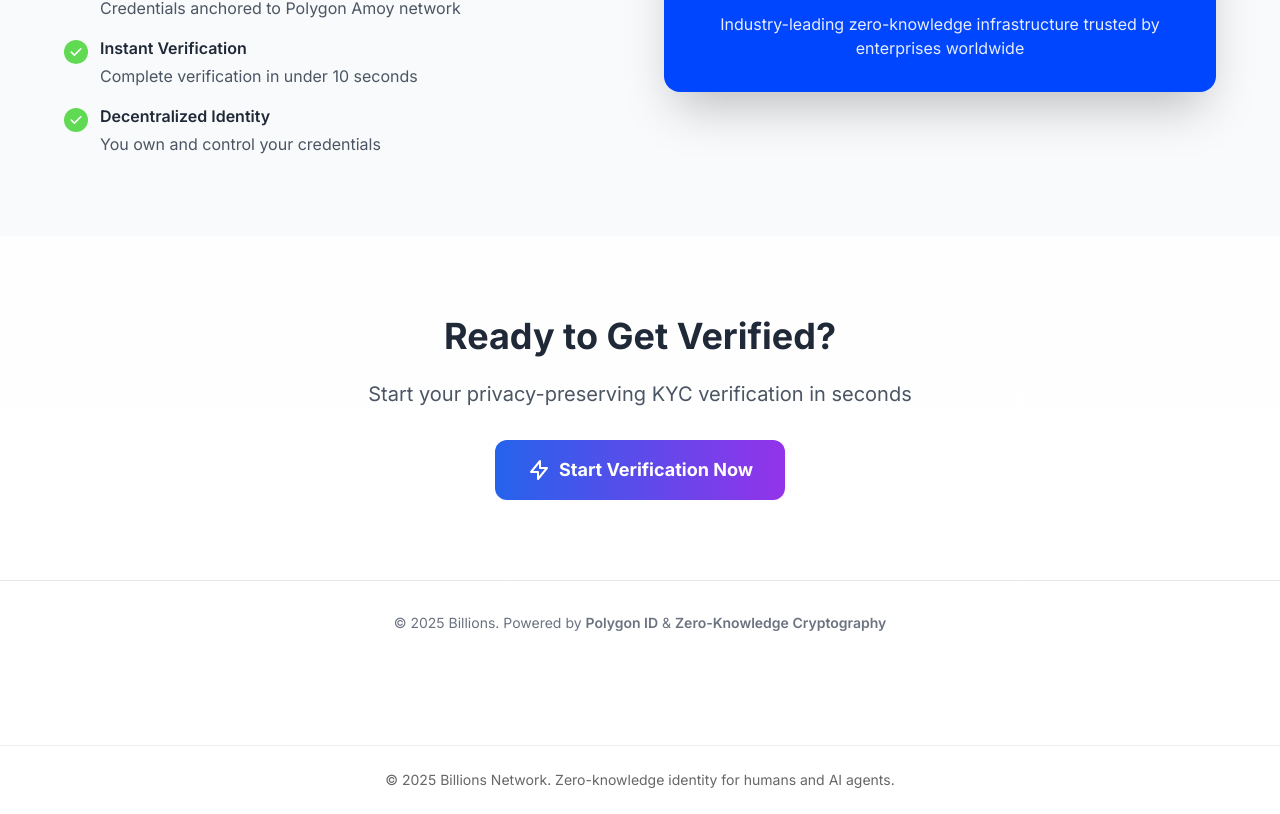
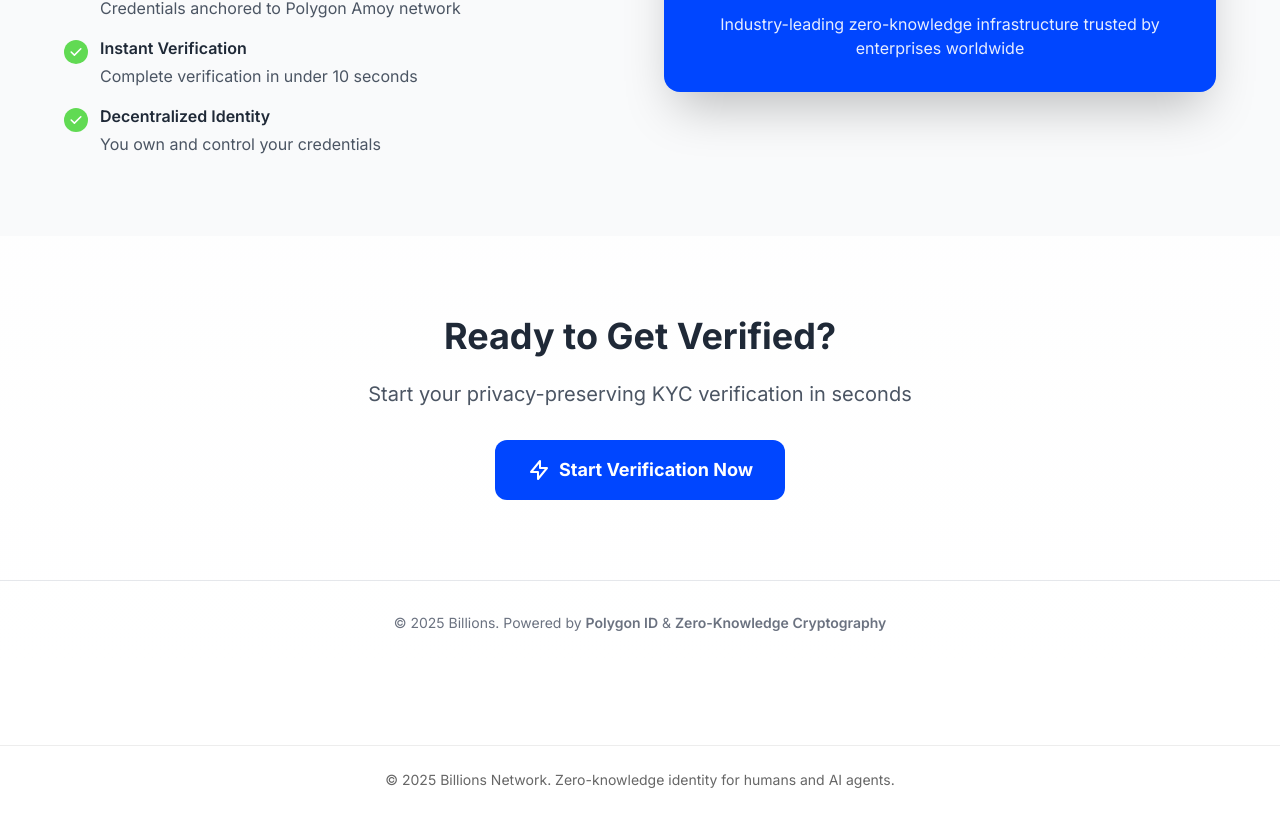
Before and after one commit to Svector-anu/kyc-platform, a Next.js app: page / in a window 1280 px wide. Shown: the part 1717-2531 px from the top of the page. Built offline with nearby package versions, Linux system fonts and the light colour scheme; no server answers.

Commit message:
Update LandingPage component to replace gradient background with a solid color for improved UI consistency. Adjusted button styles to enhance visual coherence.

```diff
--- a/src/components/LandingPage.jsx
+++ b/src/components/LandingPage.jsx
@@ -262,7 +262,8 @@ export default function LandingPage() {
             </p>
             <button
               onClick={() => setIsModalOpen(true)}
-              className="inline-flex items-center px-8 py-4 bg-gradient-to-r from-blue-600 to-purple-600 text-white rounded-xl font-bold text-lg hover:shadow-2xl hover:scale-105 transition-all duration-200"
+              className="inline-flex items-center px-8 py-4 text-white rounded-xl font-bold text-lg hover:shadow-2xl hover:scale-105 transition-all duration-200"
+              style={{ backgroundColor: '#0046FF' }}
             >
               <svg className="w-6 h-6 mr-2" fill="none" stroke="currentColor" viewBox="0 0 24 24">
                 <path strokeLinecap="round" strokeLinejoin="round" strokeWidth={2} d="M13 10V3L4 14h7v7l9-11h-7z" />
```
